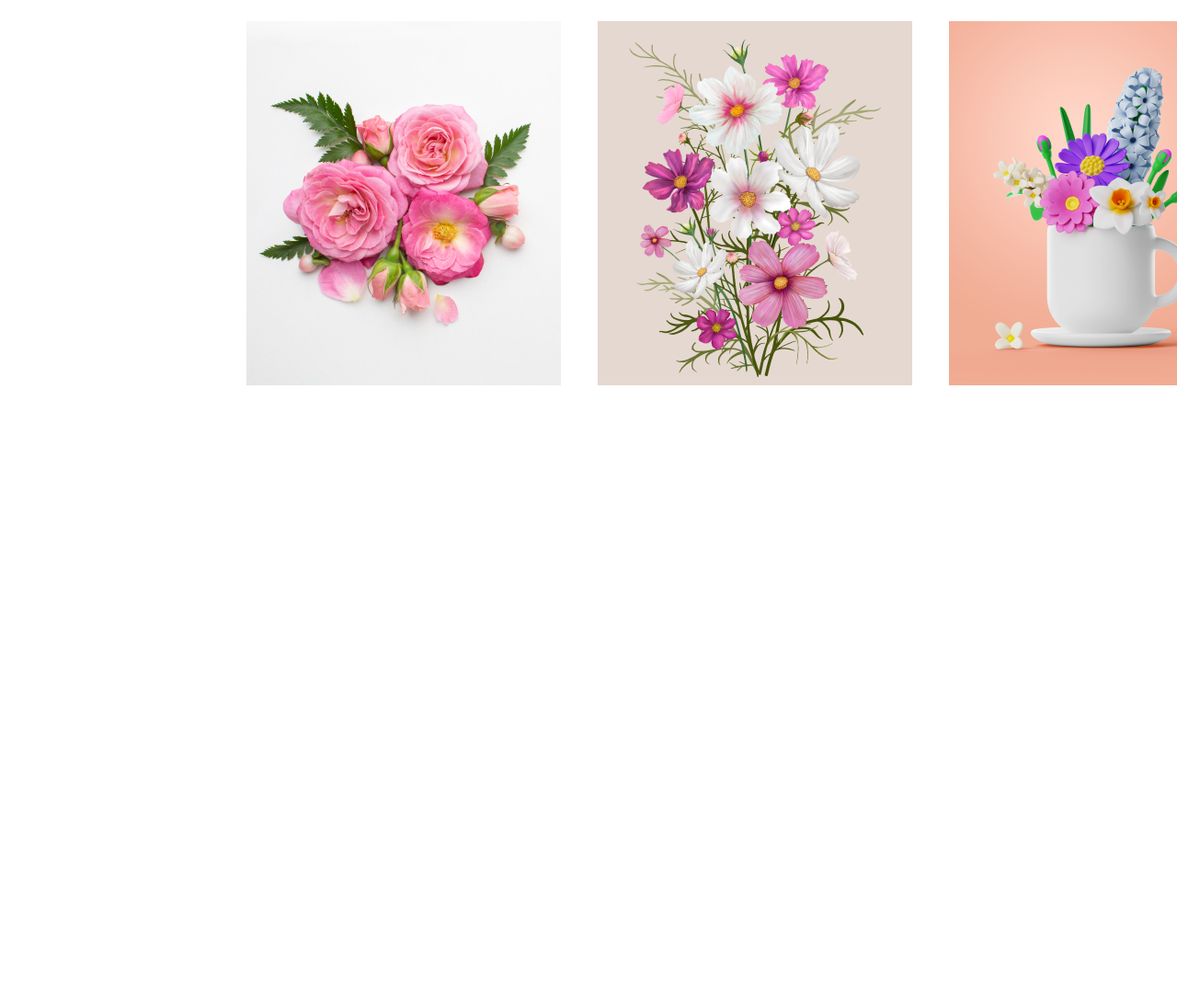
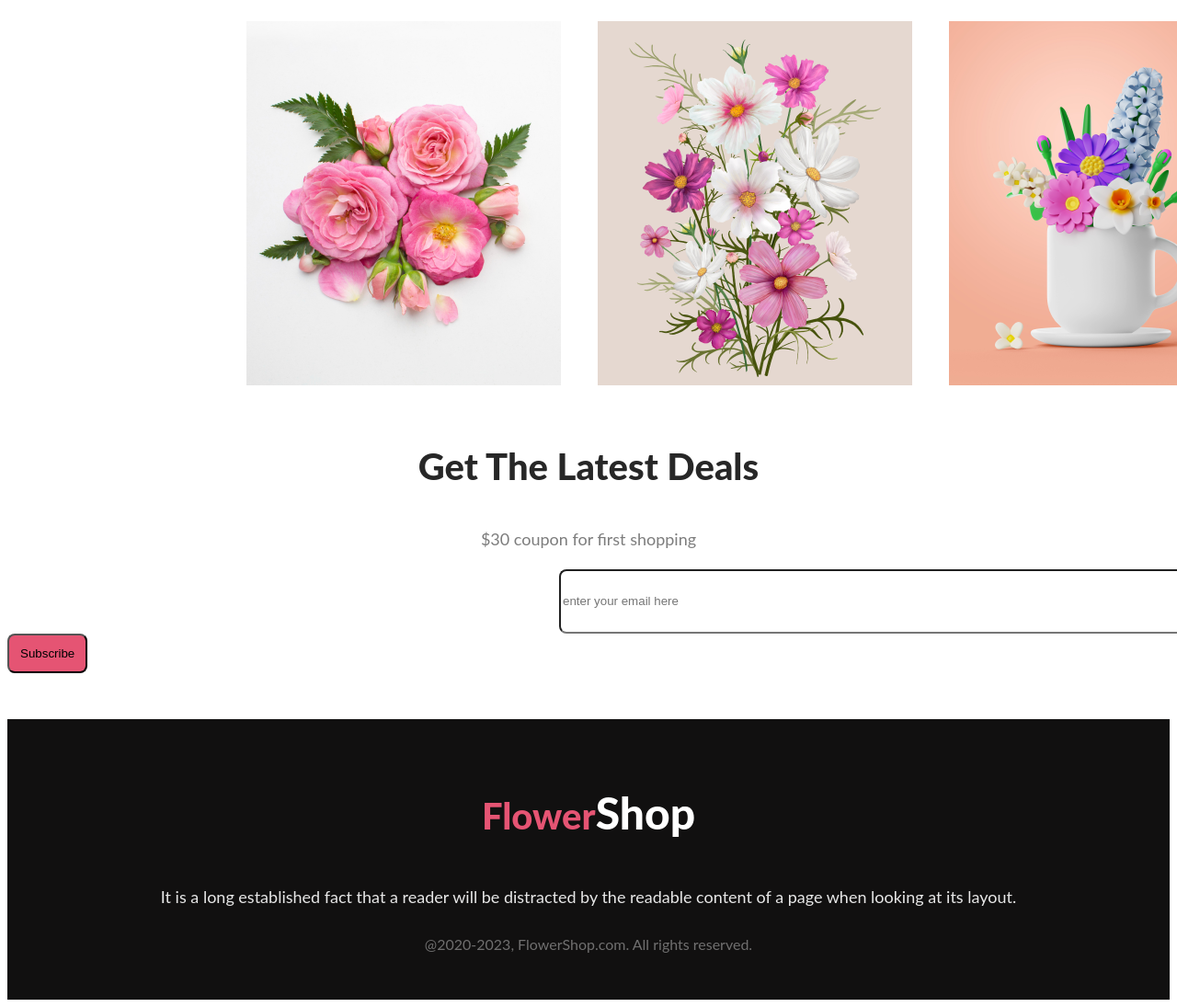
Before and after one commit to Emraj268/flower-shop, a plain HTML site: page index.html in a window 1280 px wide. Shown: the part 3064-4159 px from the top of the page at 92% size. Before the commit the page ends 3515 px from the top, so only its background shows below. Drawn offline with Linux system fonts and the light colour scheme.

Commit message:
footer complete

```diff
--- a/index.html
+++ b/index.html
@@ -114,10 +114,25 @@
                 <div><img class="images" src="Flower Asset/Rectangle 6.png" alt=""></div>
             </div>
         </section>
+        <section>
+
+            <div class="deal container">
+                <h3 class="deal-tittle">Get The Latest Deals</h3>
+                <p class="deal-des">$30 coupon for first shopping</p>
+                <input type="email" name="" id="email" placeholder="enter your email here">
+                <button class="sub-btn">Subscribe</button>
+            </div>
+        </section>
 
     </main>
     <footer>
-
+        <div class="footer-container">
+            <h3 class="footer-details"><SPan>Flower</SPan>Shop</h3>
+            <p class="footer-des">It is a long established fact that a reader will be distracted by the readable content
+                of a page when
+                looking at its layout.</p>
+            <h5 class="footer-date">@2020-2023, FlowerShop.com. All rights reserved. </h5>
+        </div>
     </footer>
 </body>
 
--- a/styles/style.css
+++ b/styles/style.css
@@ -232,3 +232,92 @@ span {
 .images {
     padding: 20px;
 }
+
+.deal container {
+    border-radius: 8px;
+
+
+}
+
+.deal-tittle {
+    color: #272727;
+    text-align: center;
+    font-family: Lato;
+    font-size: 40px;
+    font-style: normal;
+    font-weight: 800;
+    line-height: normal;
+}
+
+.deal-des {
+    color: rgba(39, 39, 39, 0.60);
+    text-align: center;
+    font-family: Lato;
+    font-size: 18px;
+    font-style: normal;
+    font-weight: 400;
+    line-height: 30px;
+    /* 166.667% */
+}
+
+#email {
+    border-radius: 8px;
+    background: #FFF;
+    width: 700px;
+    height: 64px;
+    flex-shrink: 0;
+    margin-left: 600px;
+}
+
+.sub-btn {
+    border-radius: 8px;
+    background: #E55473;
+    padding: 12px;
+    align-items: center;
+}
+
+.footer-container {
+    background: #111010;
+    margin-top: 50px;
+    padding: 25px;
+}
+
+.footer-details-span {
+    color: #E55473;
+    font-family: Lato;
+    font-size: 48px;
+    font-style: normal;
+    font-weight: 800;
+    line-height: normal;
+}
+
+.footer-details {
+    color: #FFF;
+    font-family: Lato;
+    font-size: 48px;
+    font-style: normal;
+    font-weight: 800;
+    line-height: normal;
+    text-align: center;
+}
+
+.footer-des {
+    color: rgba(255, 255, 255, 0.90);
+    text-align: center;
+    font-family: Lato;
+    font-size: 18px;
+    font-style: normal;
+    font-weight: 400;
+    line-height: 30px;
+    /* 166.667% */
+}
+
+.footer-date {
+    color: rgba(255, 255, 255, 0.40);
+    text-align: center;
+    font-family: Lato;
+    font-size: 16px;
+    font-style: normal;
+    font-weight: 400;
+    line-height: normal;
+}
```
